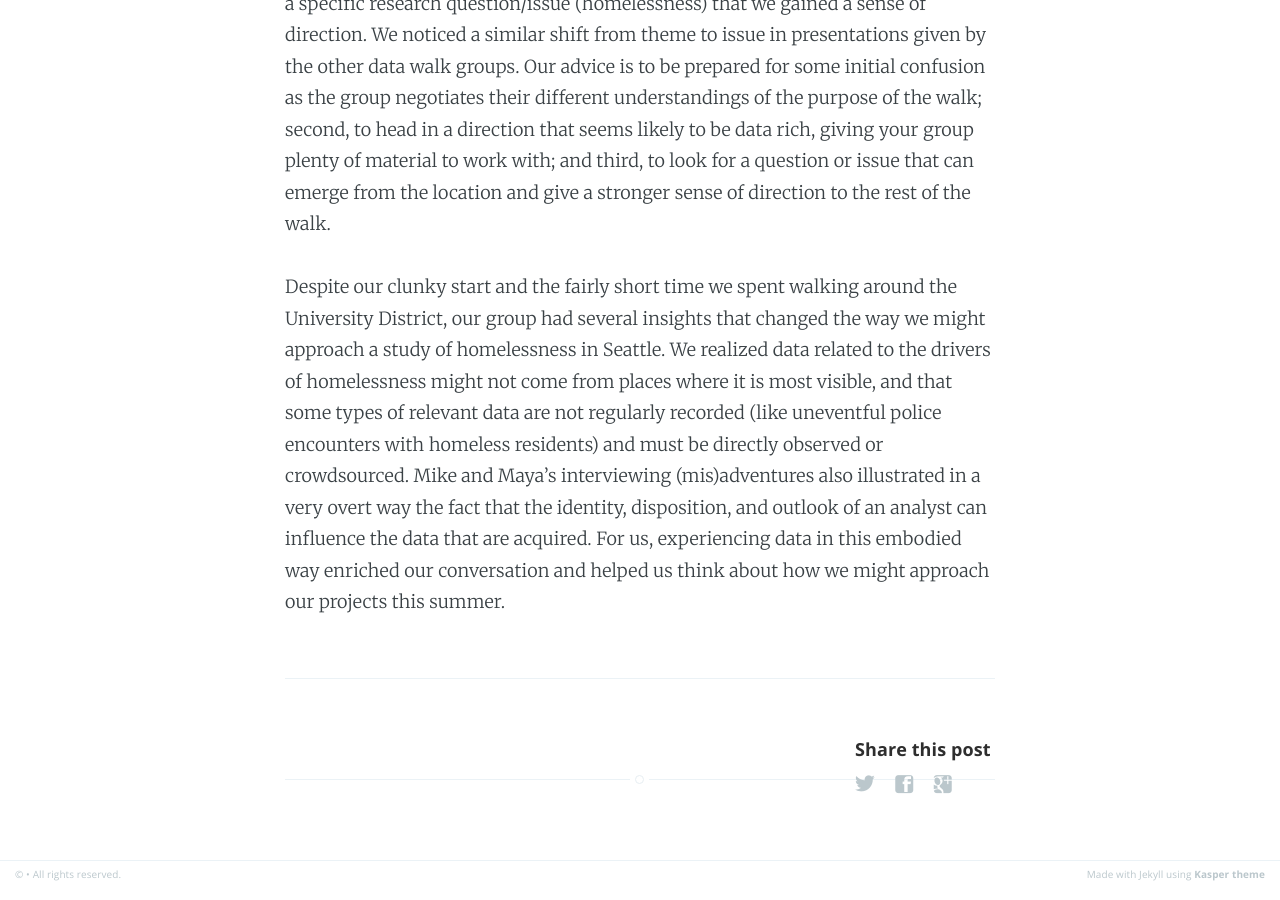
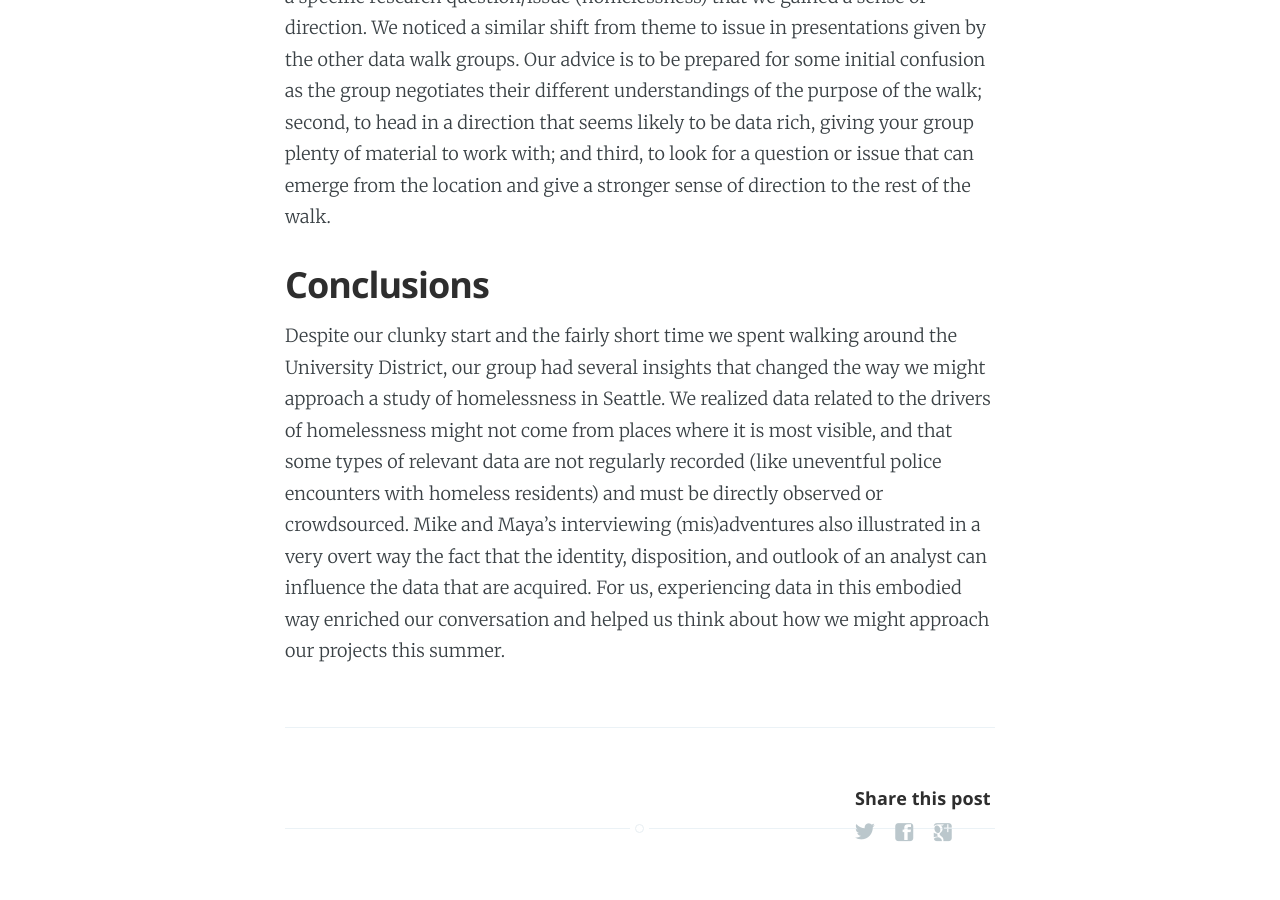
Before and after one commit to uwescience/DSSG2017, a Jekyll site: the page built from _posts/2017-06-18-group3-datawalk.md, in a window 1280 px wide and 900 px high, scrolled down 4915 px. Built offline with Jekyll 4.4.1, drawn with Linux system fonts in a browser that asks for light colours.

Commit message:
fixed links

```diff
--- a/_posts/2017-06-18-group3-datawalk.md
+++ b/_posts/2017-06-18-group3-datawalk.md
@@ -46,10 +46,12 @@ The most obvious lesson here is the fragility and ephemerality of data. Preservi
 
 Given this broader context, we thought of the Tree of Hope as a symbolic gesture welcoming the voices of marginalized community members. This made the tree’s demise doubly sad.
 
-Making your data walk worthwhile
+## Making your data walk worthwhile
 
 Reflecting on the value of the experience overall, our group had a few thoughts (based on trial and error!) about how to get the most out of a data walk.
 
 The eScience Institute’s resident anthropologists had prepared us for the data walk by asking all the DSSG fellows to share their definitions of “data science for social good”, then synthesizing our responses into several major themes. Even though we self-selected into smaller groups based on themes that interested us, we found ourselves floundering at the beginning of the walk. It wasn’t until we latched on to a specific research question/issue (homelessness) that we gained a sense of direction. We noticed a similar shift from theme to issue in presentations given by the other data walk groups. Our advice is to be prepared for some initial confusion as the group negotiates their different understandings of the purpose of the walk; second, to head in a direction that seems likely to be data rich, giving your group plenty of material to work with; and third, to look for a question or issue that can emerge from the location and give a stronger sense of direction to the rest of the walk.
 
+## Conclusions
+
 Despite our clunky start and the fairly short time we spent walking around the University District, our group had several insights that changed the way we might approach a study of homelessness in Seattle. We realized data related to the drivers of homelessness might not come from places where it is most visible, and that some types of relevant data are not regularly recorded (like uneventful police encounters with homeless residents) and must be directly observed or crowdsourced. Mike and Maya's interviewing (mis)adventures also illustrated in a very overt way the fact that the identity, disposition, and outlook of an analyst can influence the data that are acquired. For us, experiencing data in this embodied way enriched our conversation and helped us think about how we might approach our projects this summer.
```
Also changed, not shown: 3 other files.
